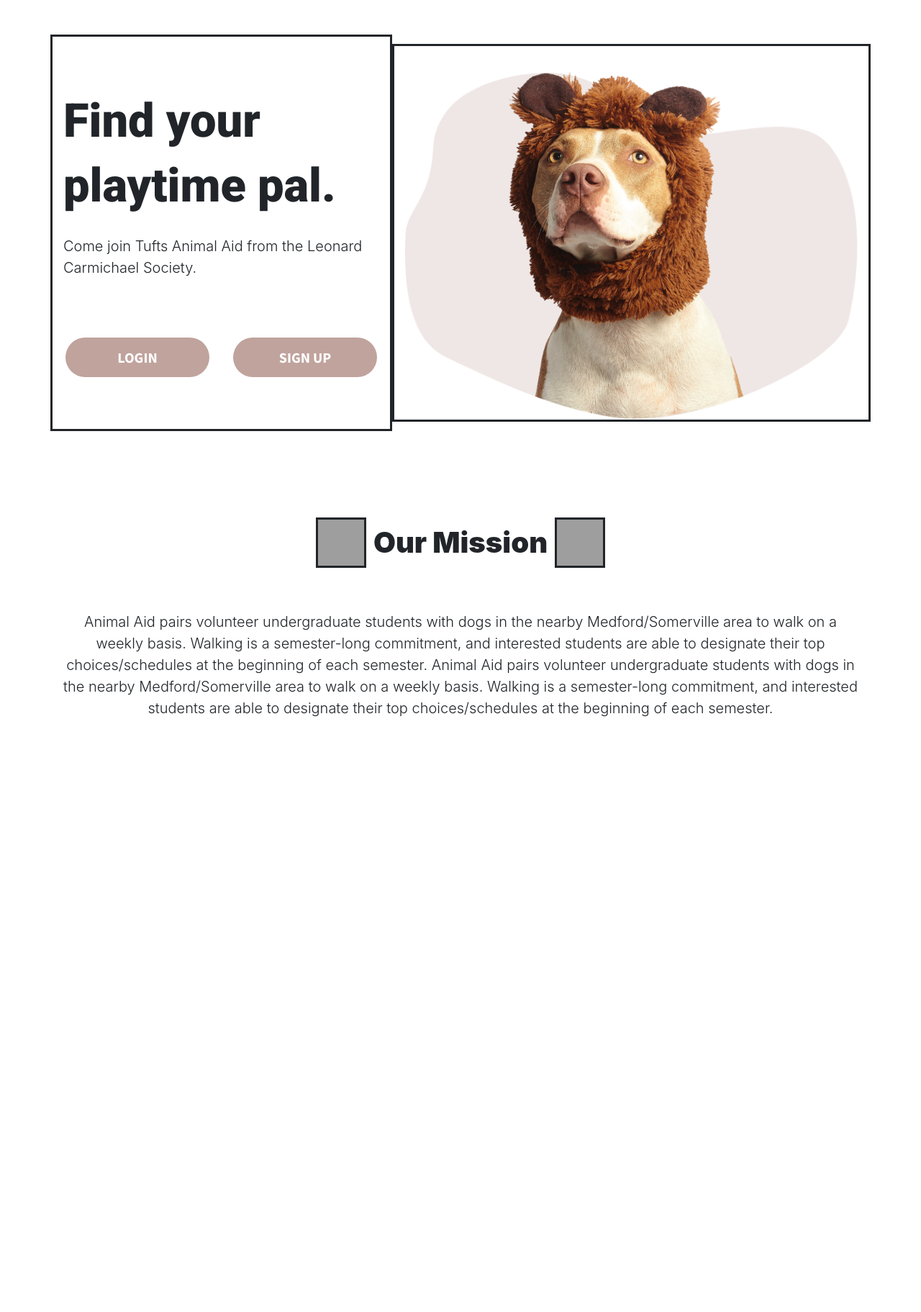
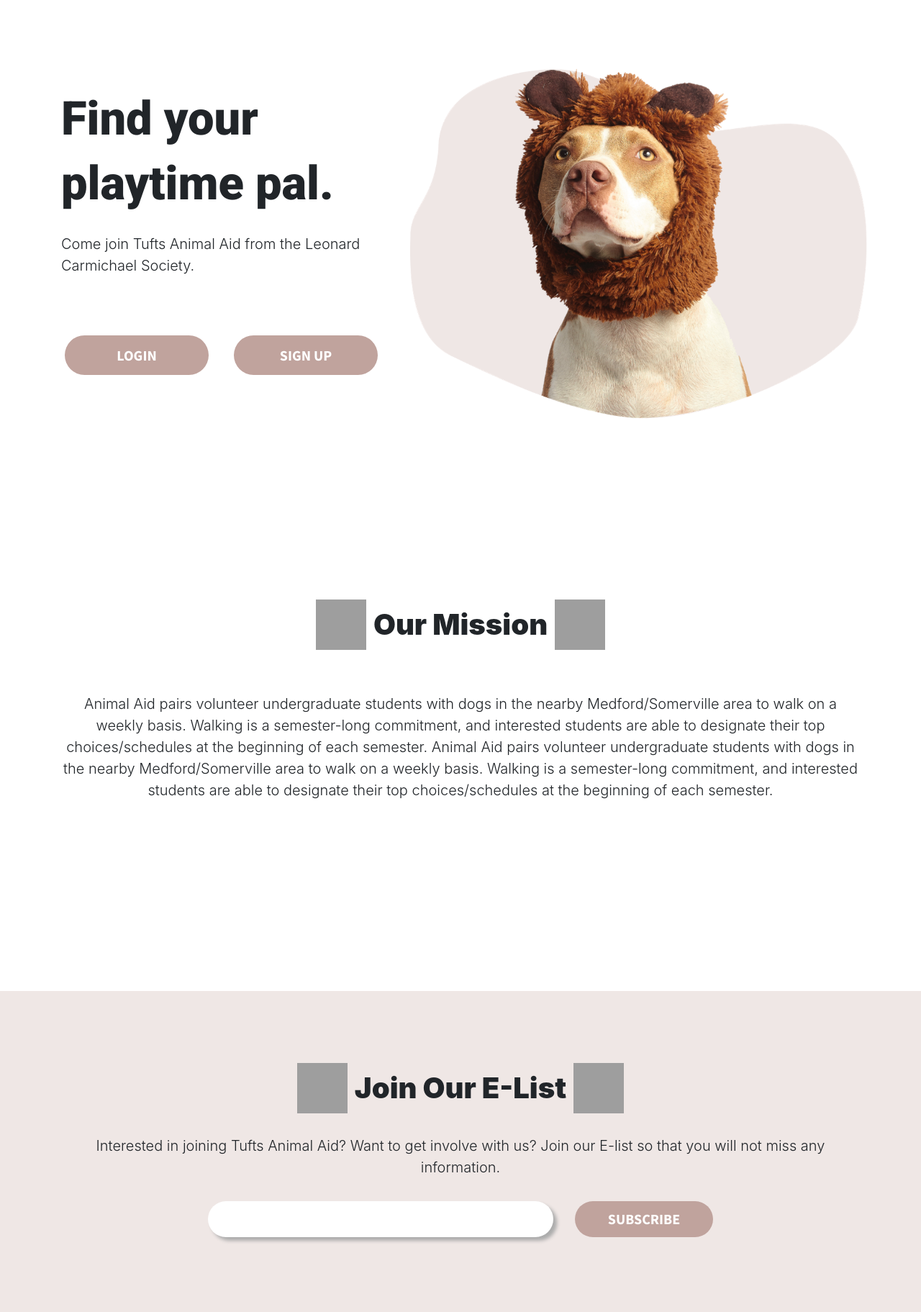
Before and after one commit to JumboCode/Animal-Aid, a Django app: page / in a window 1280 px wide. Shown: the part 61-1884 px from the top of the page at 72% size. Before the commit the page ends 1057 px from the top, so only its background shows below. Run offline with Django 3.2, Linux system fonts and the light colour scheme; some libraries are stand-ins or nearby versions; grey boxes are pictures that could not be loaded.

Commit message:
Done with HomePage, Started SignUp

```diff
--- a/AnimalAid/templates/base.html
+++ b/AnimalAid/templates/base.html
@@ -6,6 +6,9 @@
     <meta http-equiv="X-UA-Compatible" content="IE=edge">
     <meta name="viewport" content="width=device-width, initial-scale=1.0">
     <meta name="description" content="{% block description %}{% endblock description %}">
+
+    <!-- jQuery library -->
+    <script src="https://ajax.googleapis.com/ajax/libs/jquery/3.5.1/jquery.min.js"></script>
 
     <!-- <link rel="stylesheet" href="{% static 'bootstrap/css/bootstrap.min.css' %}"> -->
     <script src="{% static 'bootstrap/js/bootstrap.min.js' %}"></script>
@@ -16,8 +19,7 @@
     <!-- Latest compiled and minified CSS -->
     <link rel="stylesheet" href="https://maxcdn.bootstrapcdn.com/bootstrap/4.5.2/css/bootstrap.min.css">
 
-    <!-- jQuery library -->
-    <script src="https://ajax.googleapis.com/ajax/libs/jquery/3.5.1/jquery.min.js"></script>
+
 
     <!-- Popper JS -->
     <script src="https://cdnjs.cloudflare.com/ajax/libs/popper.js/1.16.0/umd/popper.min.js"></script>
@@ -48,7 +50,7 @@
     </div>
     <div class="navbar-right">
         <li {% if active_link == "home" %}class="active"{% endif %}><a href="{% url 'home' %}">Home</a></li>
-	<li {% if active_link == "dog" %}class="active"{% endif %}><a href="{% url 'dog_gallery' %}">Gallery</a></li>
+	     <li {% if active_link == "dog" %}class="active"{% endif %}><a href="{% url 'dog_gallery' %}">Gallery</a></li>
 
   <!-- gallery -->
 	{% if user.is_superuser %}
@@ -76,6 +78,7 @@
 
   {% block content %}
 
+
   {% endblock %}
 
   <script src="https://code.jquery.com/jquery-3.1.0.min.js"></script>
--- a/core/templates/core/home.html
+++ b/core/templates/core/home.html
@@ -13,7 +13,7 @@
 <!-- Need to make the buttons responsive -->
 <div class="container mt-5 ">
 	<div class="row align-items-center" >
-	    <div class="col-12 col-md-5" style="border-style: solid;">
+	    <div class="col-12 col-md-5" >
 	    	<br> <br> <br>
 	        <div class="homebigtxt"> Find your playtime pal.</div> <br>
 	        <div class="homesmalltxt">Come join Tufts Animal Aid from the Leonard Carmichael Society. </div>
@@ -25,25 +25,62 @@
 		    </div>
 	        <br> <br> <br>
 		</div>
-		<div class="col-12 col-md-7" style="border-style: solid;">
-	  		<img src="{% static 'img/HomePageDog.png' %}" style="width:100%" class="img-responsive">
+		<div class="col-12 col-md-7">
+	  		<img src="{% static 'img/HomePageDog.png' %}" style="width:100%; margin-left: 10px;" class="img-responsive">
 	  	</div>
 	</div>
 </div>
 
-<br> <br> <br>
-<div class="container mt-5" >
+<br> <br> <br> <br> <br> <br> <br> <br>
+
+<div class="container mt-5">
+
 	<div class="row justify-content-center align-self-center" >
-		<img src="{% static 'img/smallPawPrint.svg' %}" style="border-style: solid " class="pawprintsmall">
+		<img src="{% static 'img/smallPawPrint.svg' %}" class="pawprintsmall">
 		<div class="AAhomesmallheader"  style=> Our Mission </div>
-		<img src="{% static 'img/smallPawPrint.svg' %}" style="border-style: solid " class="pawprintsmall">
+		<img src="{% static 'img/smallPawPrint.svg' %}" class="pawprintsmall">
 	</div>
 
-	<div class="captionhometxt" > Animal Aid pairs volunteer undergraduate students with dogs in the nearby Medford/Somerville area to walk on a weekly basis. Walking is a semester-long commitment, and interested students are able to designate their top choices/schedules at the beginning of each semester. Animal Aid pairs volunteer undergraduate students with dogs in the nearby Medford/Somerville area to walk on a weekly basis. Walking is a semester-long commitment, and interested students are able to designate their top choices/schedules at the beginning of each semester. </div>
-
-
+	<div class="captionhometxt"> Animal Aid pairs volunteer undergraduate students with dogs in the nearby Medford/Somerville area to walk on a weekly basis. Walking is a semester-long commitment, and interested students are able to designate their top choices/schedules at the beginning of each semester. Animal Aid pairs volunteer undergraduate students with dogs in the nearby Medford/Somerville area to walk on a weekly basis. Walking is a semester-long commitment, and interested students are able to designate their top choices/schedules at the beginning of each semester. </div>
 
 </div>
 
 
+<br> <br> <br> <br> <br> <br> <br> <br> <br> <br> <br>
+
+
+
+	<div class="container-fluid" style="background-color: #EFE7E5;">
+		<div class="row justify-content-center align-self-center"style="padding-top: 100px;">
+			<img src="{% static 'img/smallPawPrint.svg' %}" class="pawprintsmall">
+			<div class="AAhomesmallheader"  style=> Join Our E-List </div>
+			<img src="{% static 'img/smallPawPrint.svg' %}" class="pawprintsmall">
+		</div>
+
+		<div class="container" >
+			<div class="captionhometxt" style="margin-top: 30px !important;"> Interested in joining Tufts Animal Aid? Want to get involve with us? Join our E-list so that you will not miss any information.  </div>
+			<br>
+			<div class="container py-2">
+				<div class="d-flex justify-content-center">
+						<input type="text" input type="text" class="subscribetextfield">
+						<button type="button" class="subscribebutton">SUBSCRIBE </button> </div>
+			</div>
+		</div>
+
+		<br> <br> <br> <br>
+	</div>
+
+
+
+		<!-- <div class="container py-2">
+			<div class="row justify-content-center align-self-center">
+				<div class="col-sm-8" style="width:80%!important">
+					<input type="text" input type="text" class="subscribetextfield">
+					<button type="button" class="btn btn-primary">Add New</button>
+				</div>
+			</div>
+		</div> -->
+	</div>
+
+
 {% endblock %}
--- a/static/css/app.css
+++ b/static/css/app.css
@@ -13,6 +13,8 @@
 html {
 	font-family: 'Roboto', sans-serif, regular;
 }
+
+
 
 .navbar {
     overflow: hidden;
@@ -71,6 +73,11 @@ html {
 li a {
     text-decoration: none;
     color: #2B140D;
+}
+
+li a:hover {
+  text-decoration: none;
+  color: #3E1D14;
 }
 
 .hello {
--- a/static/css/home.css
+++ b/static/css/home.css
@@ -2,8 +2,10 @@ html {
     font-family: 'Roboto', sans-serif;
 }
 
+
+
 .homebigtxt {
-    font-size: 65px;
+    font-size: 4.063rem;
     font-family: 'Roboto', sans-serif;
     font-weight: 900;
     text-align: left;
@@ -34,7 +36,7 @@ html {
 }
 
 .AAbuttons:hover {
-    background-color: #000000;
+    background-color: #FF9664;
 }
 
 .bothbuttons {
@@ -69,3 +71,36 @@ html {
     text-align: center;
 
 }
+
+.subscribetextfield {
+	height: 3.125rem;
+	width: 30rem;
+	border-radius: 1.875rem;
+	border: none;
+	box-shadow: 0.325rem 0.313rem 0.313rem #ACACAC;
+	padding-left: 35px;
+	margin-right: 30px;
+	font-size: 20px;
+	color:#583531;
+	font-weight: 300;
+}
+
+.subscribebutton {
+	height: 3.125rem;
+	width: 12rem;
+	border: none;
+	background-color: #C0A39D;
+	border-radius: 1.875rem;
+	font-family: 'Source Sans Pro', sans-serif;
+    /*float:center;*/
+    text-align: center;
+    font-size: 1.25rem;
+    font-weight: 700;
+   	color: #FFFFFF;
+   	padding-left: 30px;
+   	padding-right: 30px;
+}
+
+.subscribebutton:hover {
+	background-color: #FF9664;
+}
--- /dev/null
+++ b/static/css/signuplogin.css
@@ -0,0 +1,5 @@
+.signuplogin-headtxt {
+	font-family: 'Source Sans Pro', sans-serif;
+    float:center;
+
+}
```
Also changed, not shown: core/templates/core/base.html (deleted, +0 -53 lines), core/templates/core/signup.html (+34 -1 lines), static/img/loginsignupdog.png (added), 1 other file.
